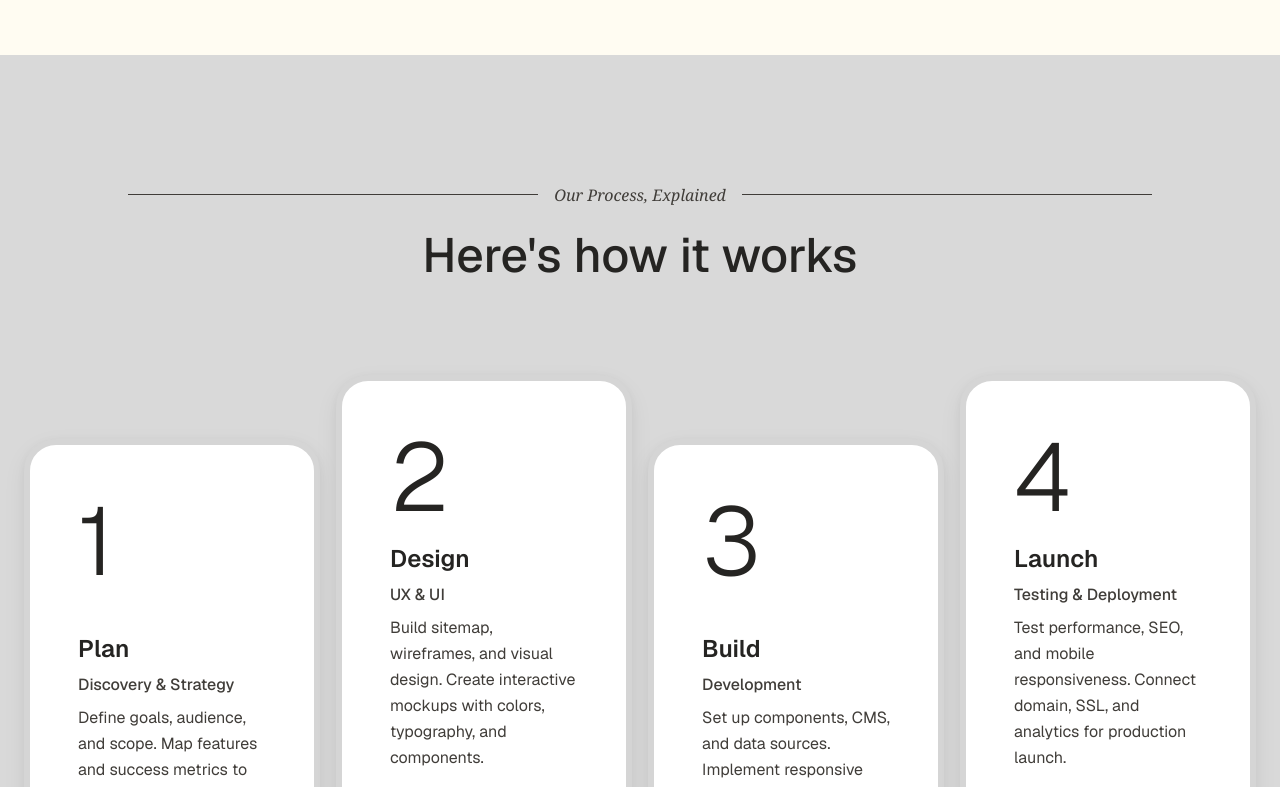
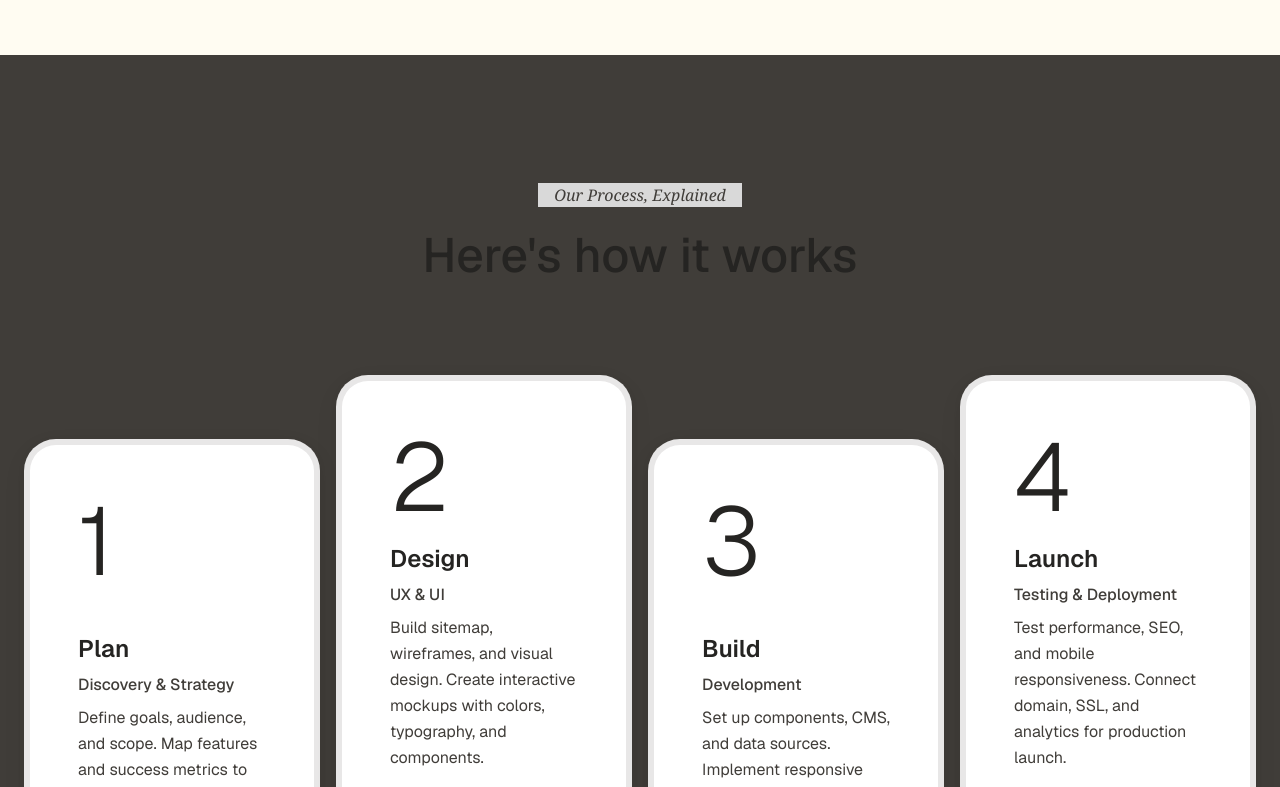
Before and after one commit to team-virtura-tech/virtura-tech-webapp, a Next.js app: page / in a window 1280 px wide. Shown: the part 2000-2787 px from the top of the page. Built offline with nearby package versions, Linux system fonts and the light colour scheme; no server answers.

Commit message:
[PATCH] Update styles for ContactButton, HeroSection, ProcessCard, and ProcessSection for improved aesthetics

```diff
--- a/src/components/custom/ContactButton/ContactButton.tsx
+++ b/src/components/custom/ContactButton/ContactButton.tsx
@@ -17,8 +17,7 @@ export const ContactButton = ({ className }: ContactButtonProps) => {
     >
       <Link
         href="/contact-us"
-        className="group relative flex flex-col items-center py-4 md:py-6 px-3 md:px-4 rounded-l-xl md:rounded-l-2xl shadow-lg transition-all duration-300 group-hover:shadow-xl group-hover:scale-105"
-        style={{ backgroundColor: 'var(--background)' }}
+        className="group relative flex flex-col text-background items-center py-4 md:py-6 px-3 md:px-4 rounded-l-xl md:rounded-l-2xl shadow-lg transition-all duration-300 group-hover:shadow-xl group-hover:scale-105"
       >
         {/* Email Icon */}
         <div className="mb-4 md:mb-6">
--- a/src/components/custom/HeroSection/HeroSection.tsx
+++ b/src/components/custom/HeroSection/HeroSection.tsx
@@ -31,10 +31,7 @@ export const HeroSection = ({ className }: HeroSectionProps) => {
           <div className="text-center max-w-6xl mx-auto px-4 md:px-8">
             {/* First Line: Brands + Rectangle + Grow */}
             <div className="flex items-center justify-center gap-3 md:gap-8 mb-2 md:mb-6">
-              <h1
-                className="text-4xl md:text-8xl lg:text-9xl font-bold"
-                style={{ color: 'var(--background)' }}
-              >
+              <h1 className="text-background text-4xl md:text-8xl lg:text-9xl font-bold">
                 Brands
               </h1>
               <div
@@ -68,10 +65,7 @@ export const HeroSection = ({ className }: HeroSectionProps) => {
                   className="text-background"
                 />
               </div>
-              <h1
-                className="text-4xl md:text-8xl lg:text-9xl font-bold"
-                style={{ color: 'var(--background)' }}
-              >
+              <h1 className="text-background text-4xl md:text-8xl lg:text-9xl font-bold">
                 With us
               </h1>
             </div>
--- a/src/components/custom/ProcessSection/ProcessCard.tsx
+++ b/src/components/custom/ProcessSection/ProcessCard.tsx
@@ -38,7 +38,7 @@ export const ProcessCard = ({
     <article
       data-component="ProcessCard"
       className={cn(
-        'relative flex flex-col justify-between rounded-[32px] border-[6px] border-[#D5D5D5] bg-[#FFFFFF] p-8 shadow-[0_2px_8px_rgba(0,0,0,0.04),0_8px_24px_rgba(0,0,0,0.06)] transition-all hover:shadow-[0_4px_12px_rgba(0,0,0,0.06),0_12px_32px_rgba(0,0,0,0.08)] md:p-10 lg:p-12',
+        'relative flex flex-col justify-between rounded-[32px] border-[6px] border-accent bg-[#FFFFFF] p-8 shadow-[0_2px_8px_rgba(0,0,0,0.04),0_8px_24px_rgba(0,0,0,0.06)] transition-all hover:shadow-[0_4px_12px_rgba(0,0,0,0.06),0_12px_32px_rgba(0,0,0,0.08)] md:p-10 lg:p-12',
         // Taller aspect ratio to match the reference screenshots
         'min-h-[300px] md:min-h-[400px] lg:min-h-[450px]',
         // Stagger cards 2 & 4 upward
--- a/src/components/custom/ProcessSection/ProcessSection.tsx
+++ b/src/components/custom/ProcessSection/ProcessSection.tsx
@@ -37,14 +37,14 @@ const PROCESS_STEPS = [
 export type ProcessSectionProps = {
   className?: string;
 };
-
+// bg-[#D9D9D9]
 export const ProcessSection = ({ className }: ProcessSectionProps) => {
   return (
     <section
       id="ProcessSection"
       data-component="ProcessSection"
       className={cn(
-        'relative bg-[#D9D9D9] z-20 min-h-screen mx-auto w-full px-4 py-16 md:px-6 md:py-24 lg:py-32',
+        'relative  bg-muted-foreground z-20 min-h-screen mx-auto w-full px-4 py-16 md:px-6 md:py-24 lg:py-32',
         className
       )}
     >
```
